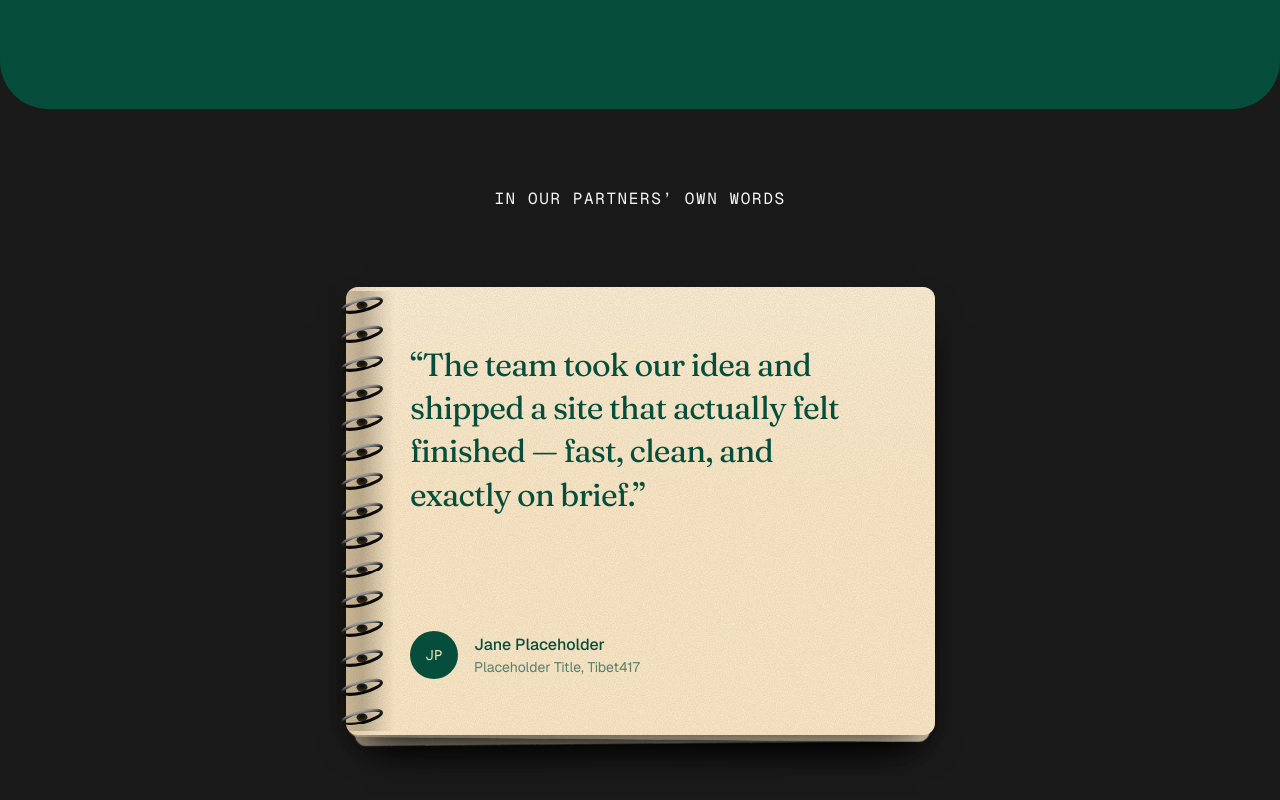
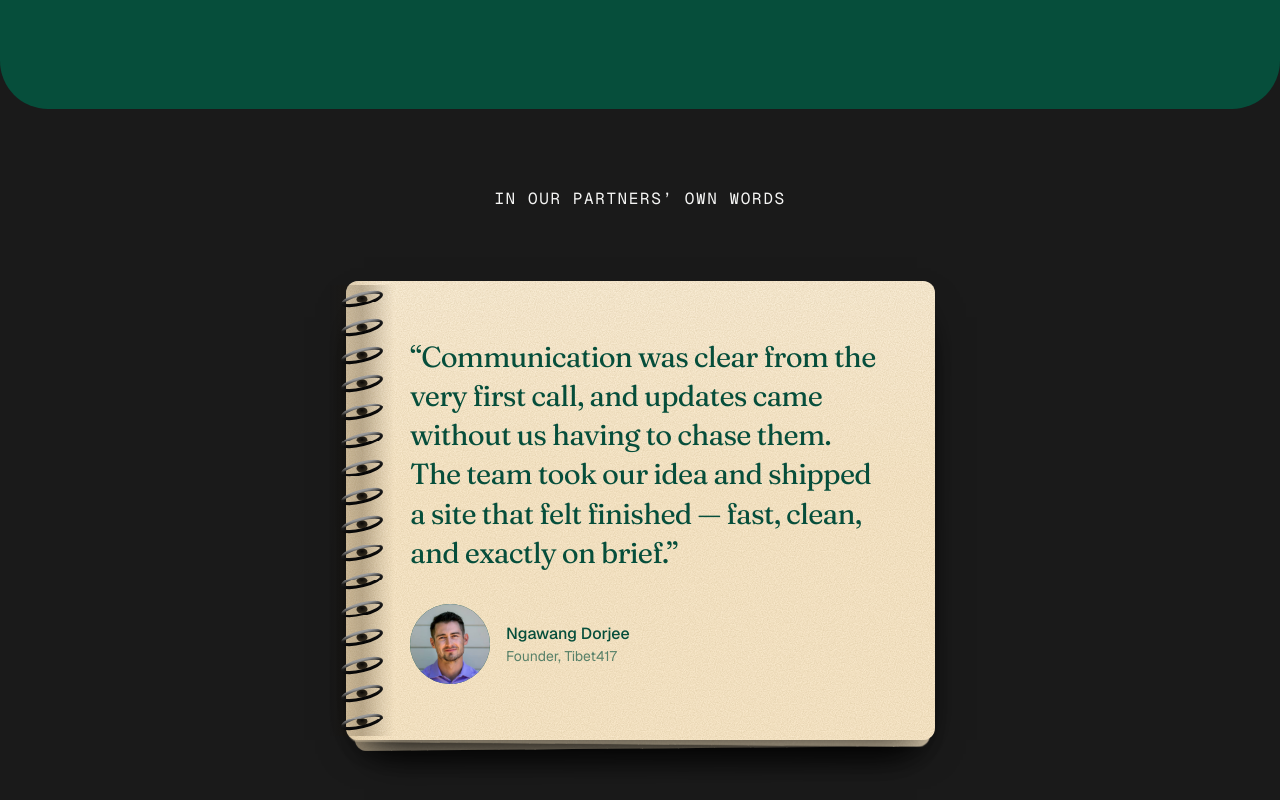
Before and after one commit to lungsang25/portfolio, a Next.js app: page / in a window 1280 px wide. Shown: the part 1747-2547 px from the top of the page. Built offline with nearby package versions, Linux system fonts and the light colour scheme; a web font is replaced by a local one.

Commit message:
Refactor code structure for improved readability and maintainability

```diff
--- a/src/components/home/TestimonialCard.tsx
+++ b/src/components/home/TestimonialCard.tsx
@@ -1,3 +1,4 @@
+import Image from "next/image";
 import type { CSSProperties, ReactNode } from "react";
 import { cn } from "@/lib/utils";
 import type { Testimonial } from "@/data/testimonials";
@@ -51,13 +52,23 @@ export function PaperFace({
 export function TestimonialContent({ testimonial }: { testimonial: Testimonial }) {
   return (
     <div className="flex h-full min-h-96 flex-col justify-between gap-8 p-8 pl-12 text-fg-hero md:min-h-112 md:p-14 md:pl-16">
-      <p className="font-display text-2xl leading-[1.35] tracking-tight md:text-[2rem]">
+      <p className="font-display text-[1.375rem] leading-[1.35] tracking-tight md:text-[1.8125rem]">
         &ldquo;{testimonial.quote}&rdquo;
       </p>
 
       <div className="flex items-center gap-4">
-        <div className="flex h-12 w-12 shrink-0 items-center justify-center rounded-full bg-fg-hero font-mono text-sm text-bg-hero">
-          {testimonial.avatarInitials}
+        <div className="relative flex h-20 w-20 shrink-0 items-center justify-center overflow-hidden rounded-full bg-fg-hero font-mono text-sm text-bg-hero">
+          {testimonial.avatarSrc ? (
+            <Image
+              src={testimonial.avatarSrc}
+              alt={testimonial.name}
+              fill
+              sizes="80px"
+              className="object-cover"
+            />
+          ) : (
+            testimonial.avatarInitials
+          )}
         </div>
         <div>
           <p className="text-base font-medium">{testimonial.name}</p>
--- a/src/data/testimonials.ts
+++ b/src/data/testimonials.ts
@@ -9,6 +9,7 @@ export type Testimonial = {
   name: string;
   role: string;
   avatarInitials: string;
+  avatarSrc?: string;
   clientName: string;
 };
 
@@ -16,19 +17,21 @@ export const testimonials: Testimonial[] = [
   {
     id: "tibet417",
     quote:
-      "The team took our idea and shipped a site that actually felt finished — fast, clean, and exactly on brief.",
-    name: "Jane Placeholder",
-    role: "Placeholder Title, Tibet417",
-    avatarInitials: "JP",
+      "Communication was clear from the very first call, and updates came without us having to chase them. The team took our idea and shipped a site that felt finished — fast, clean, and exactly on brief.",
+    name: "Ngawang Dorjee",
+    role: "Founder, Tibet417",
+    avatarInitials: "ND",
+    avatarSrc: "/testimonials/ngawang-dorjee.jpg",
     clientName: "Tibet417",
   },
   {
     id: "kunphen",
     quote:
-      "Clear communication from day one and a build that made our clinic look as trustworthy online as it is in person.",
-    name: "Alex Sample",
-    role: "Placeholder Title, Kunphen Medical Center",
-    avatarInitials: "AS",
+      "They took the time to understand how our hospital works and what patients need. The new site is easy to navigate, reflects the care we give in person, and arrived on schedule.",
+    name: "Nyima Tsering",
+    role: "Managing Director, Kunphen Hospital",
+    avatarInitials: "NT",
+    avatarSrc: "/testimonials/nyima-tsering.jpg",
     clientName: "Kunphen Medical Center",
   },
   {
```
Also changed, not shown: public/testimonials/ngawang-dorjee.jpg (added), public/testimonials/nyima-tsering.jpg (added).
